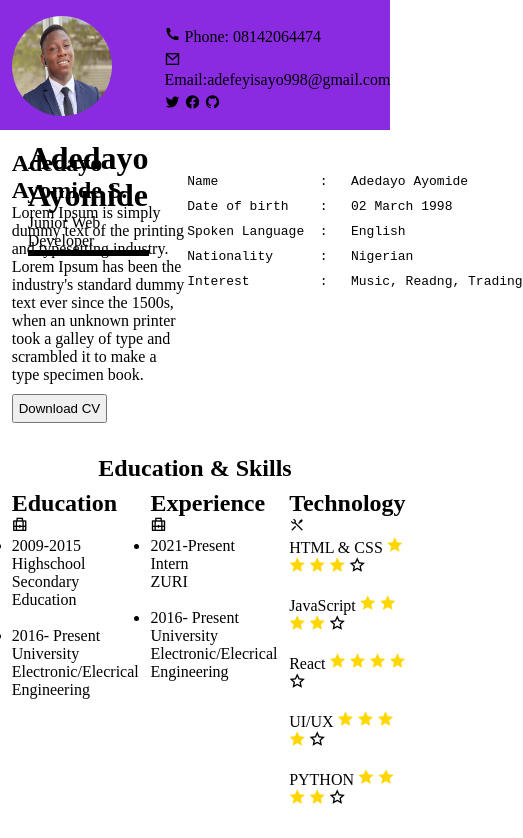
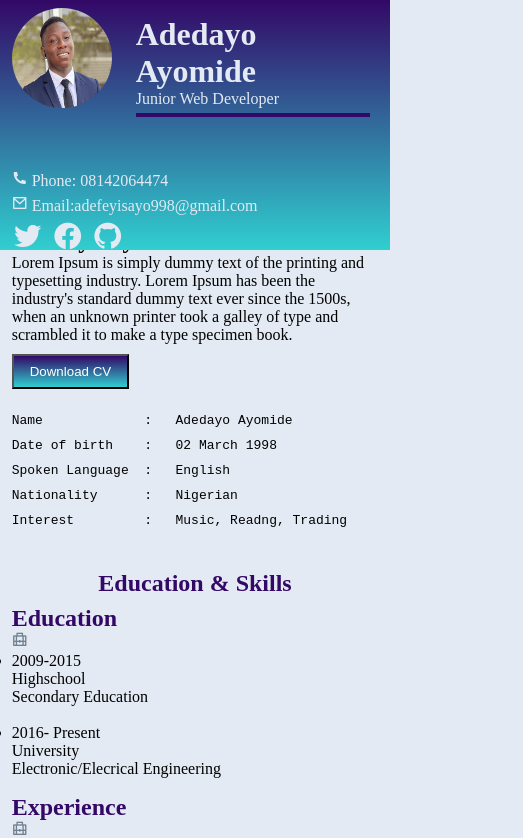
Before and after one commit to Haywhyoh/Resume, a plain HTML site: page Resume/resume/resume.html in a window 390 px wide. Shown: the top 838 px of the page, 523 px wide, since content can reach past the window. Drawn offline with nearby package versions, Linux system fonts and the light colour scheme.

Commit message:
Add files via upload

```diff
--- a/Resume/resume/resume.css
+++ b/Resume/resume/resume.css
@@ -1,9 +1,11 @@
 :root{
     --header_height: 200px;
 
-    --hue-color: 200;
+    --background: linear-gradient(to top, #30cfd0 0%, #330867 100%);
 
-    --padding_left: 1rem;
+    --padding_left: .5rem;
+    --deep_color:#330867;
+    --light_color: rgb(227, 234, 243);
 
 }
 
@@ -13,25 +15,31 @@
     margin: 0;
   }
 body{
-
+   background-color: var(--light_color);
 }
 section{
     padding: 0 3vw;
+}
+
+h2{
+    color:var(--deep_color)
 }
 
 .resume_header{
     display: flex;
     justify-content: space-between;
     height: 130px;
-    width:100vw;
-    padding: 1rem 3vw;
+    width: 100vw;
+    padding: .5rem 3vw;
     position: fixed;
     top: 0%;
     z-index: 1999;
-    background-color:blueviolet;
+    background-image: var(--background)
 }
+
 .name_container{
     display:flex;
+   color:  var(--light_color)
 }
 
 .profile_pic{
@@ -48,24 +56,37 @@ section{
 }
 
 .line{
-    border: 3px solid;
+    border: 2px solid var(--deep_color);
+    margin-top: 5px;
+
 }
 
 .details{
     position: relative;
     top: 10%;
+    color: var(--light_color);
 
 }
 
+.logo{
+    font-size: 2rem;
+}
 .mail{
     padding: 5px 0;
 }
+.about_container{
+    margin-top:150px;
+    padding: 0 3vw;
+}
 
+.title{
+    color: var(--deep_color);
+}
 .about{
-  margin-top:150px;
+
   display: flex;
   justify-content: space-between;
-  padding: 0 3vw;
+    flex-wrap: wrap;
   height: auto;
 }
 
@@ -75,7 +96,6 @@ section{
 
 .download_cv{
     margin-top: 10px;
-    padding: 5px;
 }
 
 .about_list{
@@ -99,8 +119,17 @@ section{
     column-gap: 3vw;
     margin-top:.5rem;
     justify-content: space-between;
+    flex-wrap: wrap;
+    row-gap: 1rem;
+}
+.skill i{
+
+    color:slategray;
 }
 
+.skill-icon{
+    font-size: 2rem;
+}
 .skill_list{
     list-style-type: none;
 }
@@ -114,20 +143,21 @@ display: flex;
 justify-content: space-evenly;
 flex-wrap: wrap;
 row-gap: 2rem;
-padding: 0 3vw;
-margin-top: 1rem;
+padding: .5rem 3vw;
+margin-top: .5rem;
+background-image: var(--background);
 }
 
 .achievement_item{
 font-size: 1.2rem;
 display: flex;
-column-gap: 1rem;
-
+column-gap: .5rem;
+color: var(--light_color);
 }
 
 .achievement_text{
     display: flex;
-    column-gap: 1rem;
+    column-gap: .5rem;
 }
 
 .achievement_item i{
@@ -144,28 +174,31 @@ column-gap: 1rem;
 .contact{
     display: flex;
     justify-content: space-between;
-    margin-top: 1rem;
+    margin-top: .5rem;
+    flex-wrap: wrap;
 }
 
 .contact_icon{
     display: flex;
-    margin: 1rem 0;
+    margin: .5rem 0;
     column-gap: 0.5rem;
 }
 
 
 .contact_me i{
     font-size: 2rem;
+    color: var(--deep_color);
 }
 
 .contact_details{
     width: 50vw;
 }
-.name_container{
+.contact_name_container{
     display: flex;
     flex-wrap:wrap ;
-    column-gap:1rem ;
+    column-gap:.5rem ;
     row-gap: .5rem;
+
 }
 
 .contact_input{
@@ -178,3 +211,44 @@ column-gap: 1rem;
     margin-top: 0.5rem;
     padding:0.5rem 0.5rem 9rem 0.5rem ;
 }
+
+button{
+    background-image: var(--background);
+    padding: .5rem 1rem;
+    color: white;
+    margin-top: 1rem;
+
+}
+
+@media screen and (max-width:768px){
+    .body{
+        display: flex;
+
+    }
+    .resume_header{
+        flex-wrap: wrap;
+        height: 250px;
+        row-gap: 1rem;
+
+    }
+
+    .name_detail{
+        margin-left: 1rem;
+    }
+
+    .about_container{
+        margin-top: 190px;
+    }
+
+    .about_intro{
+        margin-top: 10px;
+    }
+
+    .intro{
+        width:100% ;
+    }
+
+    details{
+        padding: 0;
+    }
+}
--- a/Resume/resume/resume.html
+++ b/Resume/resume/resume.html
@@ -33,7 +33,11 @@
         </div>
     </header>
 
-    <section class="about">
+<div class="body_container">
+
+    <section class="about_container">
+        <h1 class="title">About Me</h1>
+    <div class="about">
         <div class="about_intro">
             <h1>Adedayo Ayomide S.</h1>
             <p class="intro">
@@ -53,7 +57,7 @@
               <li class ="about_item"><pre>Interest         :   Music, Readng, Trading</pre></li>
           </ul>
       </div>
-
+    </div>
     </section>
 
     <section class="skill_container">
@@ -165,6 +169,7 @@
                 <span>Awards <br> Won</span>
             </div>
         </div>
+
     </section>
 
     <section class = 'contact_container'>
@@ -188,11 +193,12 @@
             </div>
 
             <input type="text" name="" id="message" placeholder="Message">
-            </form><br>
-            <button type="submit">Submit</button>
+            </form>
+            <button class='contact_submit' type="submit">Submit</button>
 
         </div>
     </div>
     </section>
+</div>
 </body>
 </html>
```
